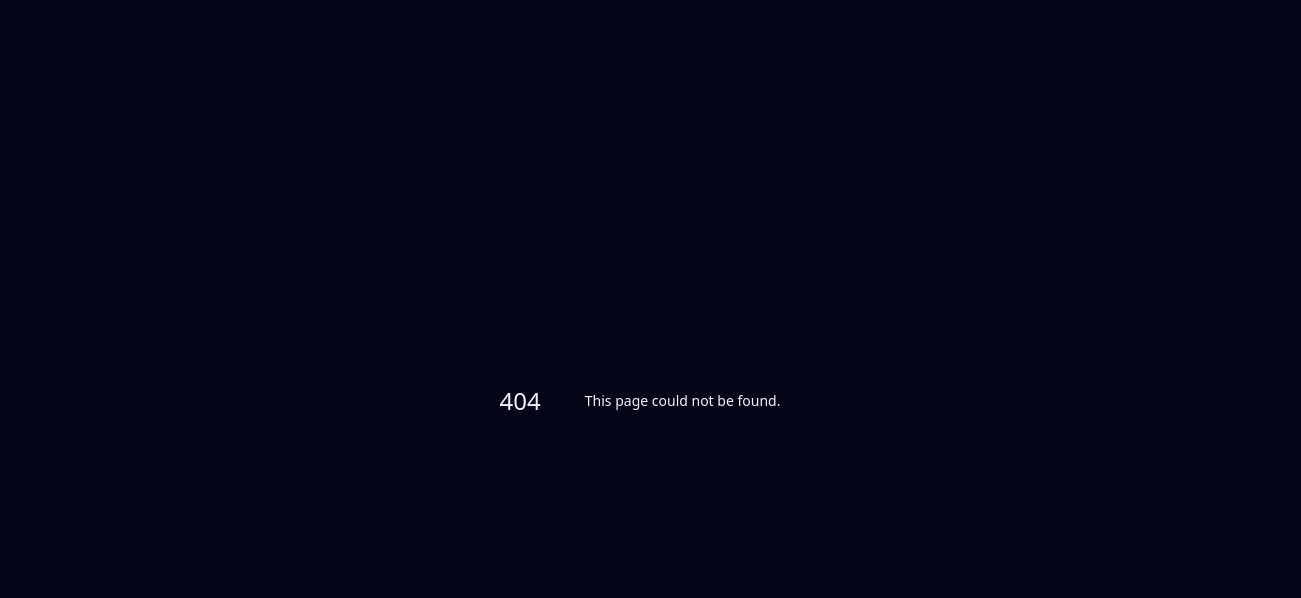
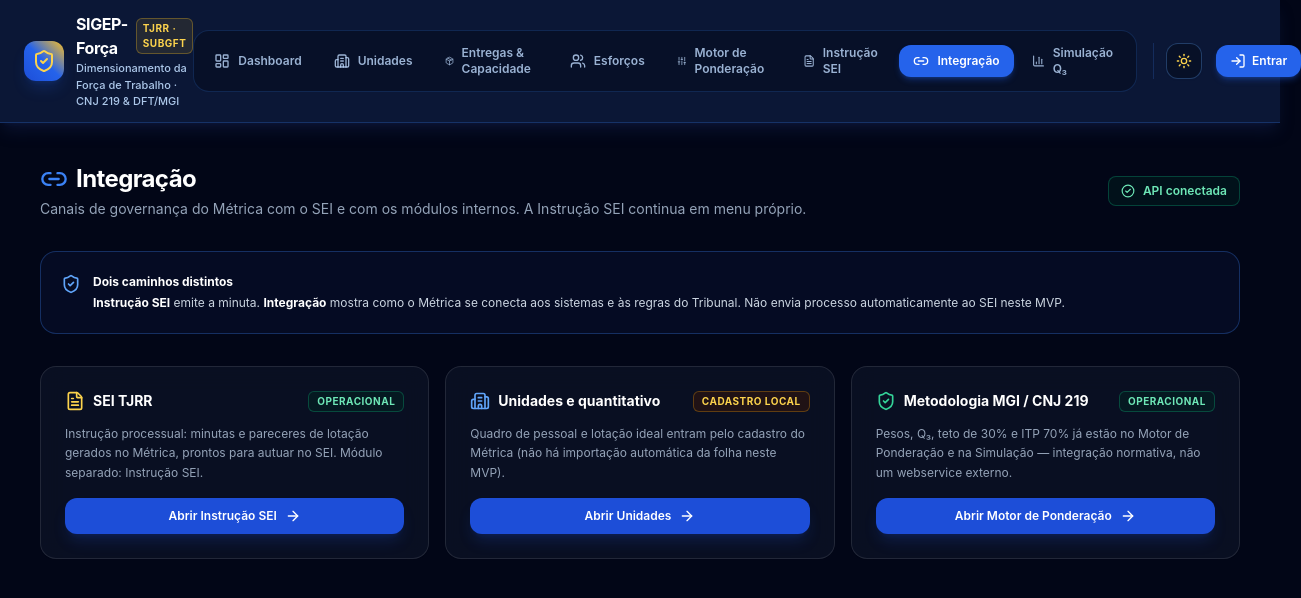
Before and after one commit to ortizpedroso/SIGEFT, a Next.js app: page /integracao in a window 1280 px wide. Before the commit this address had no page. Shown: the top 598 px of the page, 1301 px wide, since content can reach past the window. Built offline with nearby package versions, Linux system fonts and the light colour scheme.

Commit message:
feat: keep Instrução SEI and add a separate Integração hub
Instrução SEI stays at /relatorios-sei. Integração is its own
/integracao page and navbar item, not a rename of the SEI module.

Co-authored-by: ortizphp-dotcom <ortizphp-dotcom@users.noreply.github.com>

```diff
--- a/src/app/documentacao/page.tsx
+++ b/src/app/documentacao/page.tsx
@@ -264,13 +264,24 @@ export default function DocumentacaoPage() {
                 </div>
 
                 {/* Módulo 7 */}
-                <div className="rounded-xl border border-white/10 bg-slate-950/50 p-5 space-y-2 md:col-span-2">
+                <div className="rounded-xl border border-white/10 bg-slate-950/50 p-5 space-y-2">
                   <div className="flex items-center gap-2 text-blue-400 font-bold text-sm">
                     <FileText className="w-4 h-4" />
                     <span>Minutas SEI &amp; Pareceres Técnicos (`/relatorios-sei`)</span>
                   </div>
                   <p className="text-xs text-slate-300 leading-relaxed text-justify">
                     Geração automatizada de pareceres técnicos e minutas administrativas no padrão SEI (Sistema Eletrônico de Informações). Apresenta a fundamentação do desvio percentual apurado em relação à Lotação Paradigma e formata o parecer formal pronto para submissão à Presidência do Tribunal com recomendações de remanejamento.
+                  </p>
+                </div>
+
+                {/* Módulo 8 */}
+                <div className="rounded-xl border border-white/10 bg-slate-950/50 p-5 space-y-2">
+                  <div className="flex items-center gap-2 text-blue-400 font-bold text-sm">
+                    <FileText className="w-4 h-4" />
+                    <span>Integração (`/integracao`)</span>
+                  </div>
+                  <p className="text-xs text-slate-300 leading-relaxed text-justify">
+                    Painel dos canais de governança: SEI TJRR (encaminha à Instrução SEI), cadastro local de unidades/quantitativo e enquadramento normativo MGI/CNJ 219. Não substitui o módulo de minutas e não envia processo automaticamente ao SEI neste MVP.
                   </p>
                 </div>
               </div>
--- /dev/null
+++ b/src/app/integracao/page.tsx
@@ -0,0 +1,134 @@
+'use client';
+
+import { useEffect, useState } from 'react';
+import Link from 'next/link';
+import Navbar from '@/components/Navbar';
+import { apiFetch } from '@/lib/auth';
+import { Link2, FileText, Building2, ShieldCheck, ArrowRight, CheckCircle2, CircleDashed } from 'lucide-react';
+
+type Canal = {
+  id: string;
+  nome: string;
+  papel: string;
+  status: 'operacional' | 'local';
+  href?: string;
+  cta?: string;
+};
+
+const CANAIS: Canal[] = [
+  {
+    id: 'sei',
+    nome: 'SEI TJRR',
+    papel: 'Instrução processual: minutas e pareceres de lotação gerados no Métrica, prontos para autuar no SEI. Módulo separado: Instrução SEI.',
+    status: 'operacional',
+    href: '/relatorios-sei',
+    cta: 'Abrir Instrução SEI',
+  },
+  {
+    id: 'unidades',
+    nome: 'Unidades e quantitativo',
+    papel: 'Quadro de pessoal e lotação ideal entram pelo cadastro do Métrica (não há importação automática da folha neste MVP).',
+    status: 'local',
+    href: '/unidades',
+    cta: 'Abrir Unidades',
+  },
+  {
+    id: 'mgi',
+    nome: 'Metodologia MGI / CNJ 219',
+    papel: 'Pesos, Q₃, teto de 30% e ITP 70% já estão no Motor de Ponderação e na Simulação — integração normativa, não um webservice externo.',
+    status: 'operacional',
+    href: '/ponderacao',
+    cta: 'Abrir Motor de Ponderação',
+  },
+];
+
+export default function IntegracaoPage() {
+  const [apiOk, setApiOk] = useState<boolean | null>(null);
+
+  useEffect(() => {
+    apiFetch('/api')
+      .then((res) => setApiOk(res.ok))
+      .catch(() => setApiOk(false));
+  }, []);
+
+  return (
+    <div className="min-h-screen bg-slate-950 text-slate-100 flex flex-col">
+      <Navbar />
+
+      <main id="conteudo-principal" className="flex-1 mx-auto max-w-screen-xl px-4 sm:px-6 lg:px-10 py-6 sm:py-10 w-full">
+        <div className="mb-8 flex flex-col gap-4 sm:flex-row sm:items-center sm:justify-between">
+          <div>
+            <h1 className="text-2xl font-bold text-white tracking-tight flex items-center gap-2">
+              <Link2 className="w-7 h-7 text-blue-500" />
+              Integração
+            </h1>
+            <p className="text-sm text-slate-400 mt-1">
+              Canais de governança do Métrica com o SEI e com os módulos internos. A Instrução SEI continua em menu próprio.
+            </p>
+          </div>
+          <div
+            className={`inline-flex items-center gap-2 rounded-lg px-3 py-1.5 text-xs font-semibold border ${
+              apiOk
+                ? 'border-emerald-500/30 bg-emerald-950/30 text-emerald-300'
+                : apiOk === false
+                ? 'border-rose-500/30 bg-rose-950/30 text-rose-300'
+                : 'border-white/10 bg-slate-900/60 text-slate-400'
+            }`}
+          >
+            {apiOk ? <CheckCircle2 className="h-3.5 w-3.5" /> : <CircleDashed className="h-3.5 w-3.5" />}
+            API {apiOk ? 'conectada' : apiOk === false ? 'indisponível' : 'verificando…'}
+          </div>
+        </div>
+
+        <div className="mb-8 p-5 rounded-2xl border border-blue-500/30 bg-blue-950/20 text-slate-300 text-xs leading-relaxed flex items-start gap-3">
+          <ShieldCheck className="w-5 h-5 text-blue-400 shrink-0 mt-0.5" />
+          <div>
+            <span className="font-bold text-white block mb-0.5">Dois caminhos distintos</span>
+            <strong className="text-white">Instrução SEI</strong> emite a minuta. <strong className="text-white">Integração</strong> mostra como o Métrica se conecta aos sistemas e às regras do Tribunal. Não envia processo automaticamente ao SEI neste MVP.
+          </div>
+        </div>
+
+        <div className="grid grid-cols-1 gap-4 lg:grid-cols-3">
+          {CANAIS.map((canal) => (
+            <article
+              key={canal.id}
+              className="flex flex-col rounded-2xl border border-white/10 bg-slate-900/60 p-6 backdrop-blur-md"
+            >
+              <div className="flex items-center justify-between gap-2 mb-3">
+                <div className="flex items-center gap-2">
+                  {canal.id === 'sei' ? (
+                    <FileText className="h-5 w-5 text-amber-300" />
+                  ) : canal.id === 'unidades' ? (
+                    <Building2 className="h-5 w-5 text-blue-400" />
+                  ) : (
+                    <ShieldCheck className="h-5 w-5 text-emerald-400" />
+                  )}
+                  <h2 className="text-sm font-bold text-white">{canal.nome}</h2>
+                </div>
+                <span
+                  className={`rounded-md px-2 py-0.5 text-[10px] font-bold uppercase tracking-wider border ${
+                    canal.status === 'operacional'
+                      ? 'border-emerald-500/30 bg-emerald-950/40 text-emerald-300'
+                      : 'border-amber-500/30 bg-amber-950/40 text-amber-300'
+                  }`}
+                >
+                  {canal.status === 'operacional' ? 'Operacional' : 'Cadastro local'}
+                </span>
+              </div>
+              <p className="text-xs text-slate-400 leading-relaxed flex-1">{canal.papel}</p>
+              {canal.href && canal.cta && (
+                <Link
+                  href={canal.href}
+                  className="mt-4 inline-flex items-center justify-center gap-2 rounded-xl bg-blue-700 px-4 py-2.5 text-xs font-semibold text-white shadow-lg shadow-blue-700/20 transition-all hover:bg-blue-600"
+                >
+                  {canal.cta}
+                  <ArrowRight className="h-4 w-4" />
+                </Link>
+              )}
+            </article>
+          ))}
+        </div>
+      </main>
+    </div>
+  );
+}
--- a/src/app/page.tsx
+++ b/src/app/page.tsx
@@ -212,7 +212,7 @@ export default async function HomePage() {
             <QuickLink
               href="/relatorios-sei"
               icon={<IconUsers />}
-              label="3. Integração SEI"
+              label="3. Painel de Governança e SEI"
               description="Emissão automatizada de minutas e pareceres formatados para colar no SEI TJRR"
             />
             <QuickLink
@@ -233,6 +233,12 @@ export default async function HomePage() {
               label="6. Alocação de Esforços"
               description="Registro de percentuais de tempo e dedicação por entrega"
             />
+            <QuickLink
+              href="/integracao"
+              icon={<IconWifi />}
+              label="7. Integração"
+              description="Conexão com o SEI e demais sistemas de governança do TJRR"
+            />
           </div>
         </div>
 
--- a/src/components/Navbar.tsx
+++ b/src/components/Navbar.tsx
@@ -3,7 +3,7 @@
 import { useState, useEffect } from 'react';
 import Link from 'next/link';
 import { usePathname, useRouter } from 'next/navigation';
-import { Building2, Users, BarChart3, LayoutDashboard, LogIn, LogOut, ShieldCheck, User, Package, Sliders, FileText, Sun, Moon, Menu, X } from 'lucide-react';
+import { Building2, Users, BarChart3, LayoutDashboard, LogIn, LogOut, ShieldCheck, User, Package, Sliders, FileText, Sun, Moon, Menu, X, Link2 } from 'lucide-react';
 import { useTheme } from '@/context/ThemeContext';
 
 interface StoredUser {
@@ -52,7 +52,8 @@ export default function Navbar() {
     { href: '/entregas', label: 'Entregas & Capacidade', icon: Package },
     { href: '/esforcos', label: 'Esforços', icon: Users },
     { href: '/ponderacao', label: 'Motor de Ponderação', icon: Sliders },
-    { href: '/relatorios-sei', label: 'Integração SEI', icon: FileText },
+    { href: '/relatorios-sei', label: 'Instrução SEI', icon: FileText },
+    { href: '/integracao', label: 'Integração', icon: Link2 },
     { href: '/simulacao', label: 'Simulação Q₃', icon: BarChart3 },
   ];
 
```
Also changed, not shown: specs/metrica_etapa2.md (+3 -1 lines).
